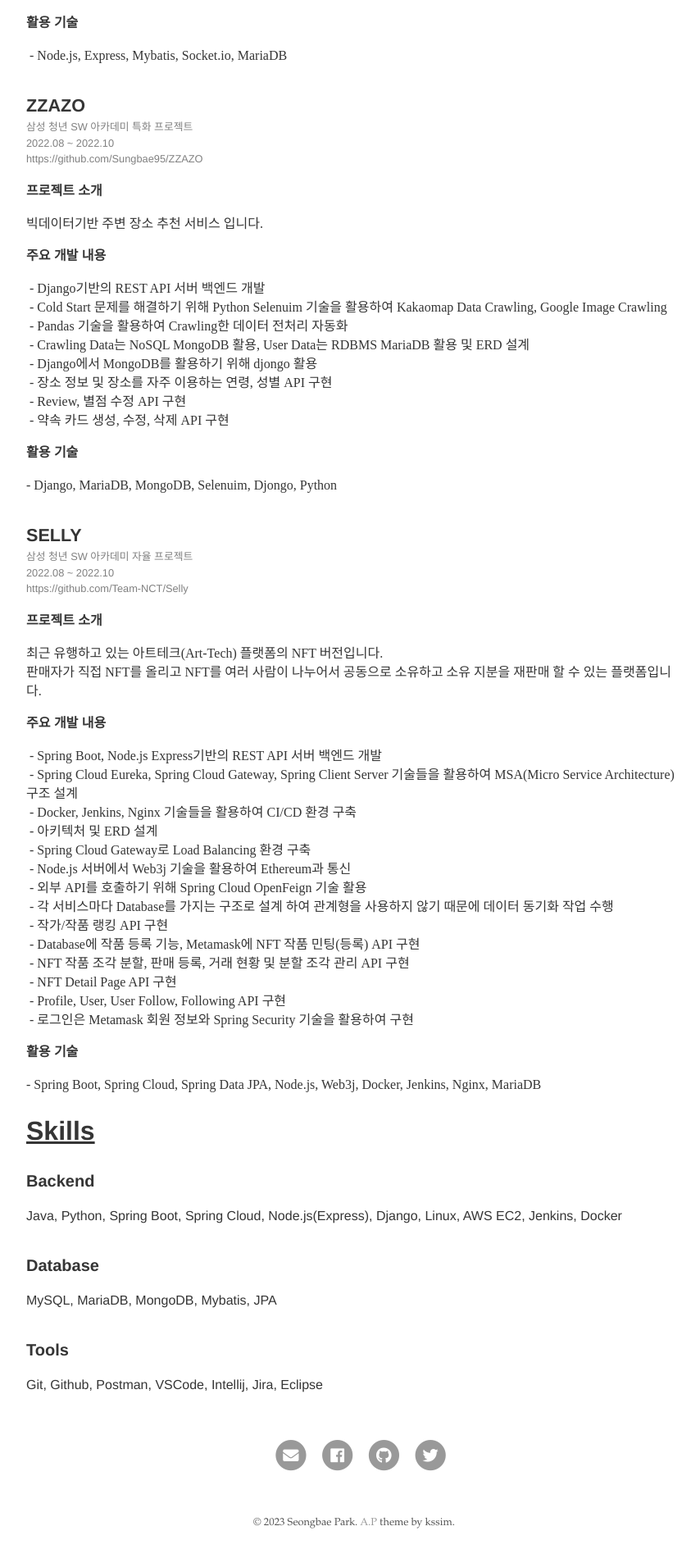
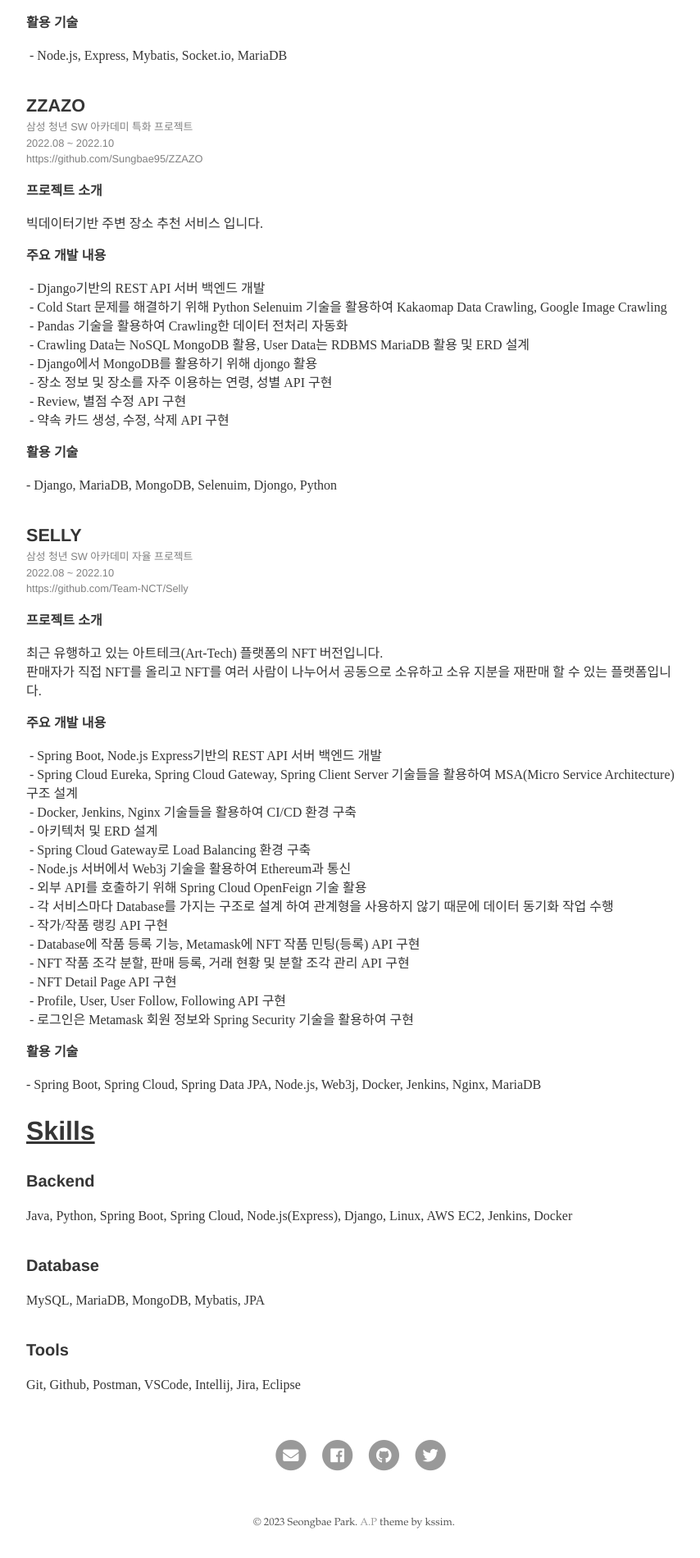
Before and after one commit to Sungbae95/Sungbae95.github.io, a Jekyll site: the page built from index.md, in a window 1280 px wide. Shown: the part 1899-3799 px from the top of the page at 82% size, without its empty margins (208-1062 px from the left). Built offline with Jekyll 4.4.1, drawn with Linux system fonts in a browser that asks for light colours; some web fonts are replaced.

Commit message:
Update index.md

```diff
--- a/index.md
+++ b/index.md
@@ -126,16 +126,16 @@
 
 # <U>Skills</U>
 <span style="font-size:125%"> <b>Backend</b> </span> <br/>
-<p style="line-height:23px">
+<p style="line-height:23px; font-family: nanumsquare;">
 Java, Python, Spring Boot, Spring Cloud, Node.js(Express), Django, Linux, AWS EC2, Jenkins, Docker
 </p>
 <br/>
 <span style="font-size:125%"> <b>Database</b> </span> <br/>
-<p style="line-height:23px">
+<p style="line-height:23px; font-family: nanumsquare;">
 MySQL, MariaDB, MongoDB, Mybatis, JPA
 </p>
 <br/>
 <span style="font-size:125%"> <b>Tools</b> </span> <br/>
-<p style="line-height:23px">
+<p style="line-height:23px; font-family: nanumsquare;">
 Git, Github, Postman, VSCode, Intellij, Jira, Eclipse
 </p>
```
